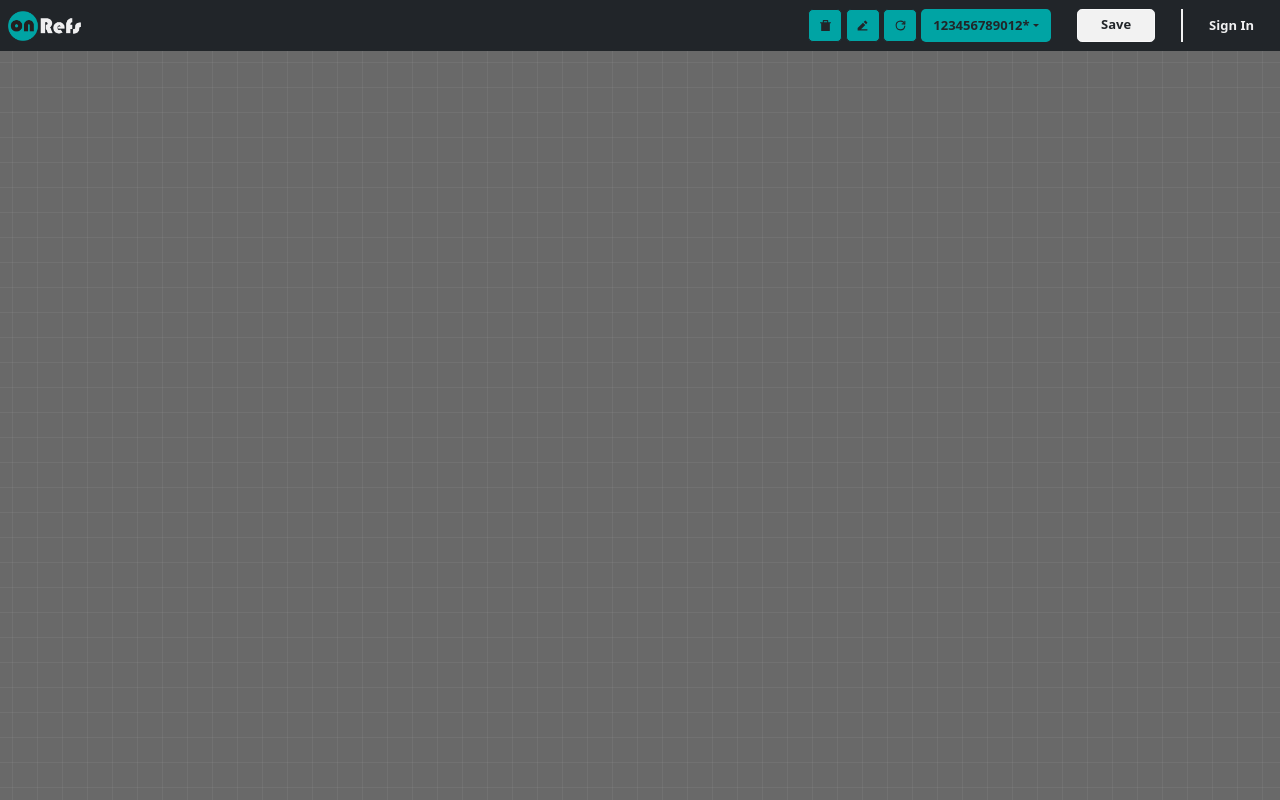
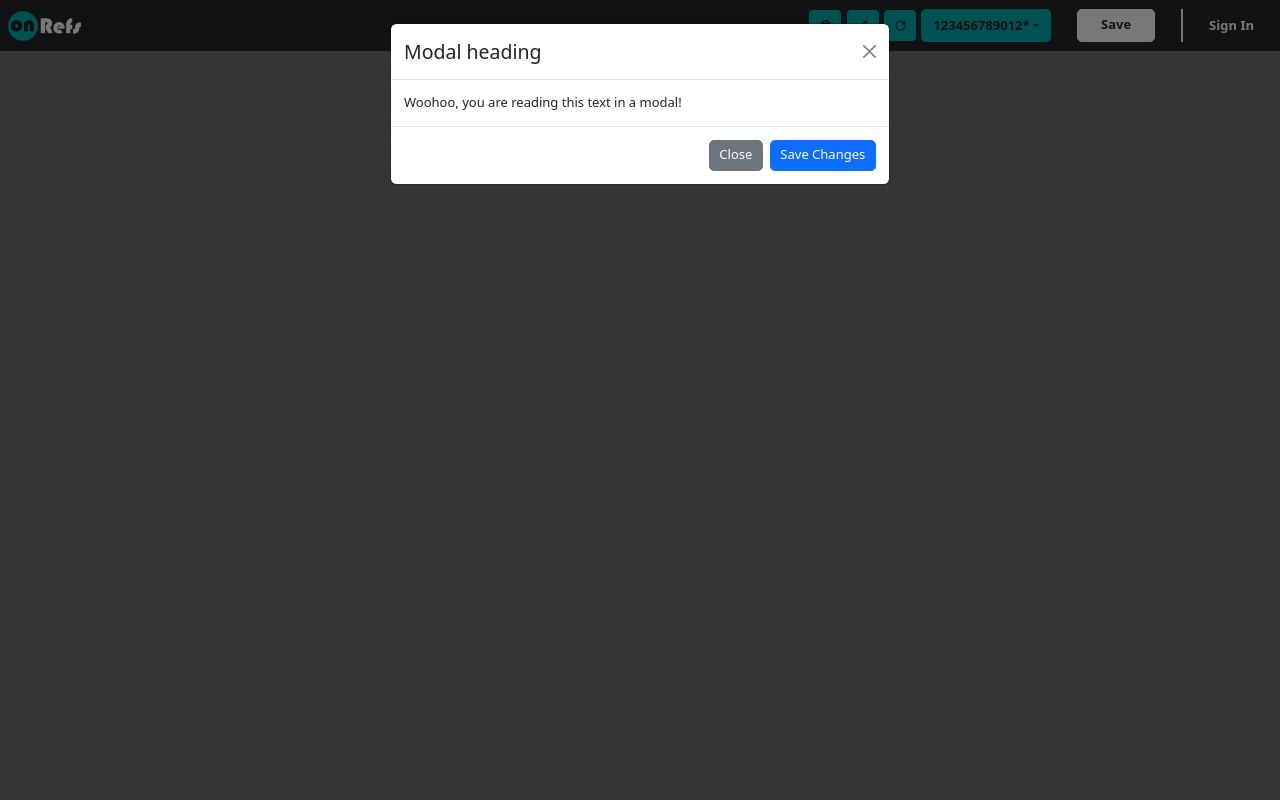
Before and after one commit to Vergiis/OnRefs, a React (Vite) app: page / in a window 1280 px wide. Both pictures are taken after a click on the button "Sign In". Built offline with nearby package versions, Linux system fonts and the light colour scheme.

Commit message:
2 files modified, 1 added

```diff
--- a/src/Home.tsx
+++ b/src/Home.tsx
@@ -1,3 +1,4 @@
+
 import { NavBar } from './NavBar';
 import { Container } from 'react-bootstrap';
 
--- /dev/null
+++ b/src/LoginModal.tsx
@@ -0,0 +1,21 @@
+import Button from 'react-bootstrap/Button';
+import Modal from 'react-bootstrap/Modal';
+
+export function LoginModal({ show, handleClose }) {
+  return (
+    <Modal show={show} onHide={handleClose}>
+      <Modal.Header closeButton>
+        <Modal.Title>Modal heading</Modal.Title>
+      </Modal.Header>
+      <Modal.Body>Woohoo, you are reading this text in a modal!</Modal.Body>
+      <Modal.Footer>
+        <Button variant="secondary" onClick={handleClose}>
+          Close
+        </Button>
+        <Button variant="primary" onClick={handleClose}>
+          Save Changes
+        </Button>
+      </Modal.Footer>
+    </Modal>
+  );
+}
--- a/src/NavBar.tsx
+++ b/src/NavBar.tsx
@@ -1,11 +1,17 @@
-import { Container } from 'react-bootstrap';
 import { DropdownCanvas } from './DropdownCanvas';
 import Nav from 'react-bootstrap/Nav';
 import Navbar from 'react-bootstrap/Navbar';
 import { RiDeleteBin7Fill, RiEdit2Fill } from 'react-icons/ri';
 import { TbReload } from 'react-icons/tb';
+import { LoginModal } from './LoginModal';
+import { useState } from 'react';
 
 export function NavBar() {
+  const [signInShow, setSignInShow] = useState(false);
+
+  const handleSignInShowClose = () => setSignInShow(false);
+  const handleSignInShowShow = () => setSignInShow(true);
+
   return (
     <Navbar
       expand="lg"
@@ -43,11 +49,17 @@
           <Nav.Item className="btn btn-light mobileButton" id="saveCanvas">
             Save
           </Nav.Item>
-          <Nav.Link className="mobileButton" id="signIn">
+          <Nav.Link
+            className="mobileButton"
+            id="signIn"
+            onClick={handleSignInShowShow}
+          >
             Sign In
           </Nav.Link>
         </Nav>
       </Navbar.Collapse>
+
+      <LoginModal show={signInShow} handleClose={handleSignInShowClose} />
     </Navbar>
   );
 }
```
